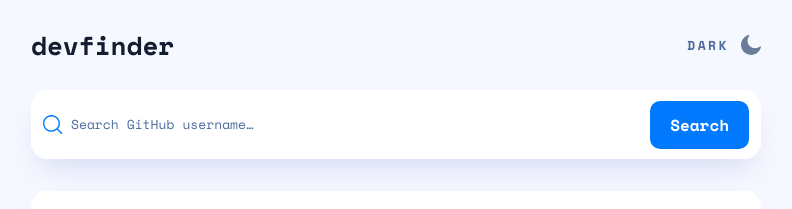
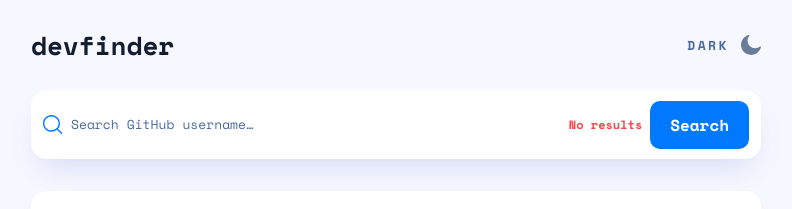
Before and after one commit to g-akca/github-user-search-app, a React (Vite) app: page / in a window 1280 px wide. Shown: the top 209 px of the page, without its empty margins (244-1036 px from the left). Built offline with nearby package versions, Linux system fonts and the light colour scheme; no server answers.

Commit message:
Show no results in SearchBar when there is an error

```diff
--- a/src/App.jsx
+++ b/src/App.jsx
@@ -12,7 +12,7 @@
     <div className="text-base leading-base text-neutral-500 min-h-screen bg-neutral-100 px-4 py-8 flex justify-center">
       <div className="grow flex flex-col gap-8 max-w-182.5">
         <Header />
-        <SearchBar setData={setData} setError={setError} setLoading={setLoading} />
+        <SearchBar setData={setData} setError={setError} setLoading={setLoading} error={error} />
 
         {!loading ? (
           <ProfileSection data={data} error={error} />
--- a/src/components/SearchBar.jsx
+++ b/src/components/SearchBar.jsx
@@ -1,7 +1,7 @@
 import { useEffect, useState } from "react";
 import searchIcon from "/images/icon-search.svg";
 
-function SearchBar({ setData, setError, setLoading }) {
+function SearchBar({ setData, setError, setLoading, error }) {
   const [searchedValue, setSearchedValue] = useState("");
 
   useEffect(() => {
@@ -35,16 +35,19 @@
   }
 
   return (
-    <form onSubmit={handleSubmit} className="bg-white px-3 py-2 h-17.25 rounded-2xl shadow-[0_16px_30px_-10px_rgba(70,96,187,0.2)] flex justify-between items-center gap-1">
-      <div className="grow flex gap-2 items-center">
+    <form onSubmit={handleSubmit} className="bg-white px-3 py-2 h-17.25 rounded-2xl shadow-[0_16px_30px_-10px_rgba(70,96,187,0.2)] flex justify-between items-center gap-2">
+      <div className="grow flex gap-2 items-center justify-between">
         <img src={searchIcon} alt="Search icon" className="w-5" />
 
         <input
+          id="username"
           className="grow text-[13px] leading-[140%] text-neutral-700 placeholder:text-neutral-500"
           placeholder="Search GitHub username…"
           value={searchedValue}
           onChange={(e) => setSearchedValue(e.target.value)}
         />
+
+        {error && <p className="text-red-500 text-[12px] leading-base font-bold">No results</p>}
       </div>
 
       <button type="submit" className="h-12 px-5 py-3 bg-blue-500 rounded-[10px] text-white text-[16px] leading-base font-bold">
```
